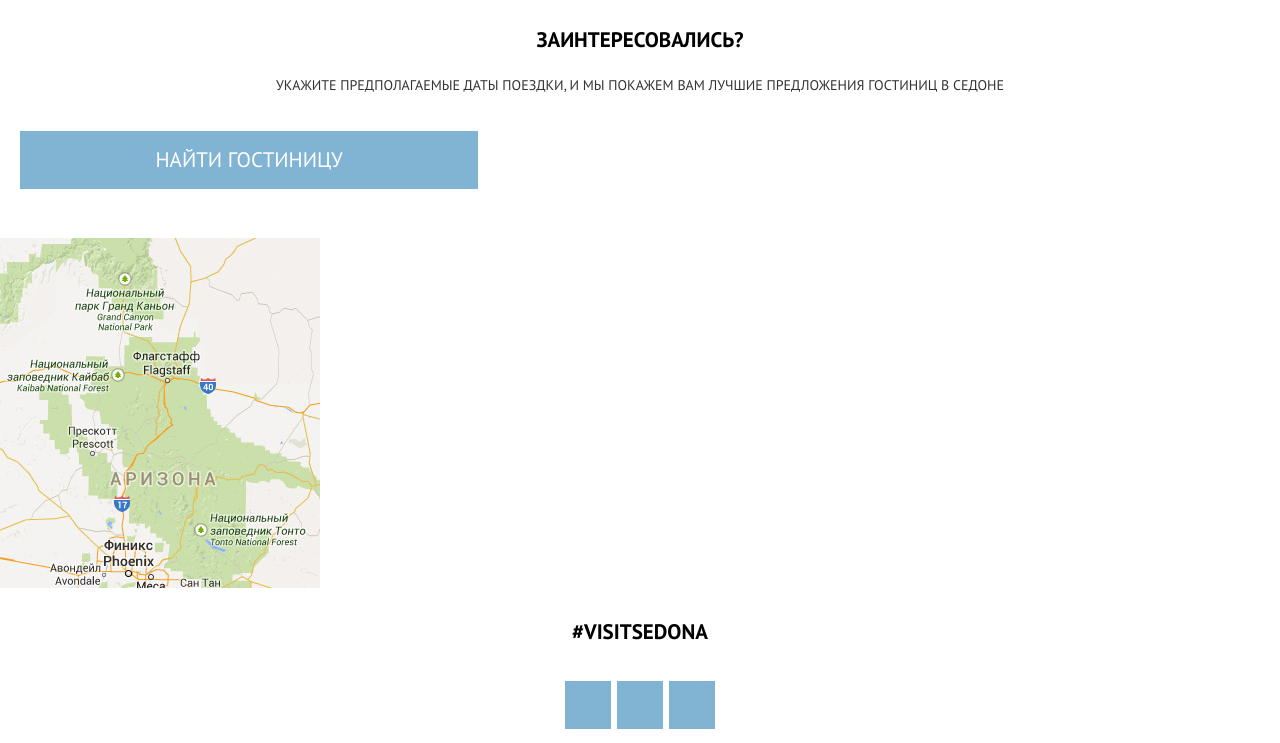
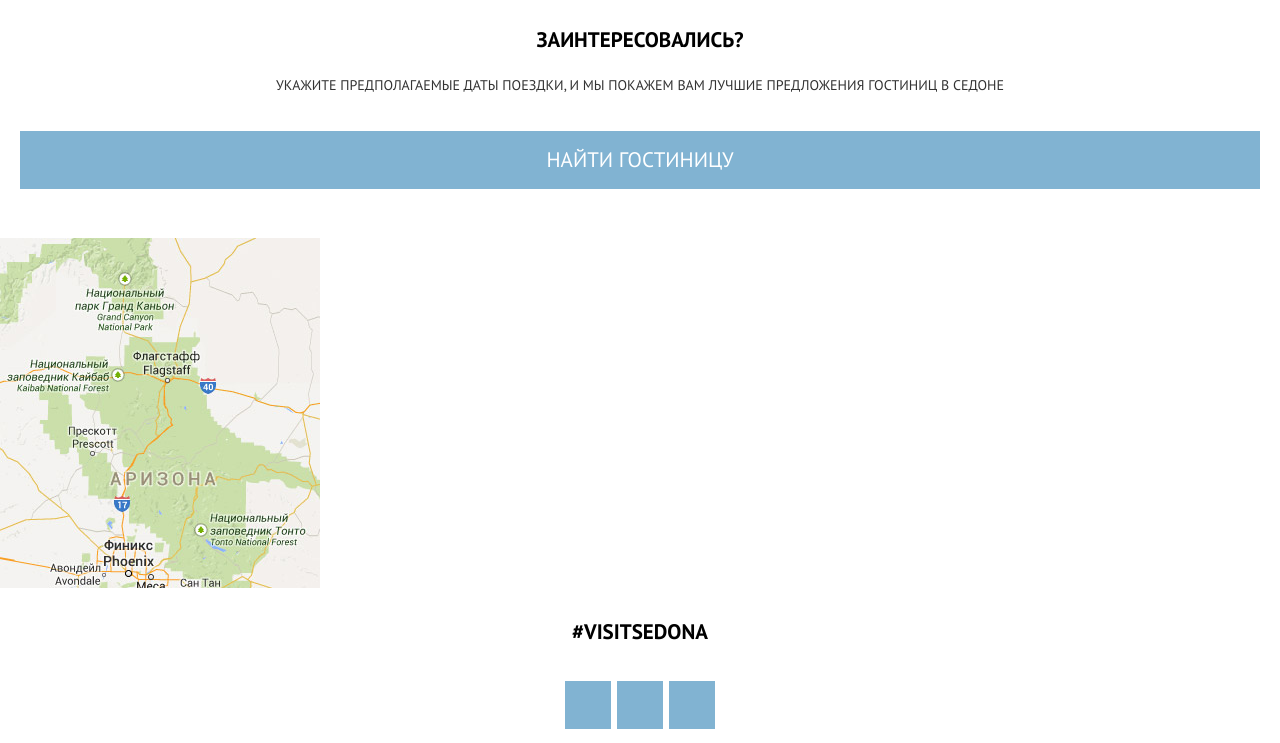
Before and after one commit to dvdvdmt/553271-sedona, a website: page source/index.html in a window 1280 px wide. Shown: the part 2440-3183 px from the top of the page. Drawn offline with nearby package versions, Linux system fonts and the light colour scheme; files that its build step writes are made by us from their sources.

Commit message:
Remove max-width
module3-task1

```diff
--- a/source/less/button.less
+++ b/source/less/button.less
@@ -9,7 +9,6 @@
   font-size: 21px;
   line-height: 26px;
   height: 58px;
-  max-width: 458px;
   background-color: @light-blue;
 
   &:hover {
```
